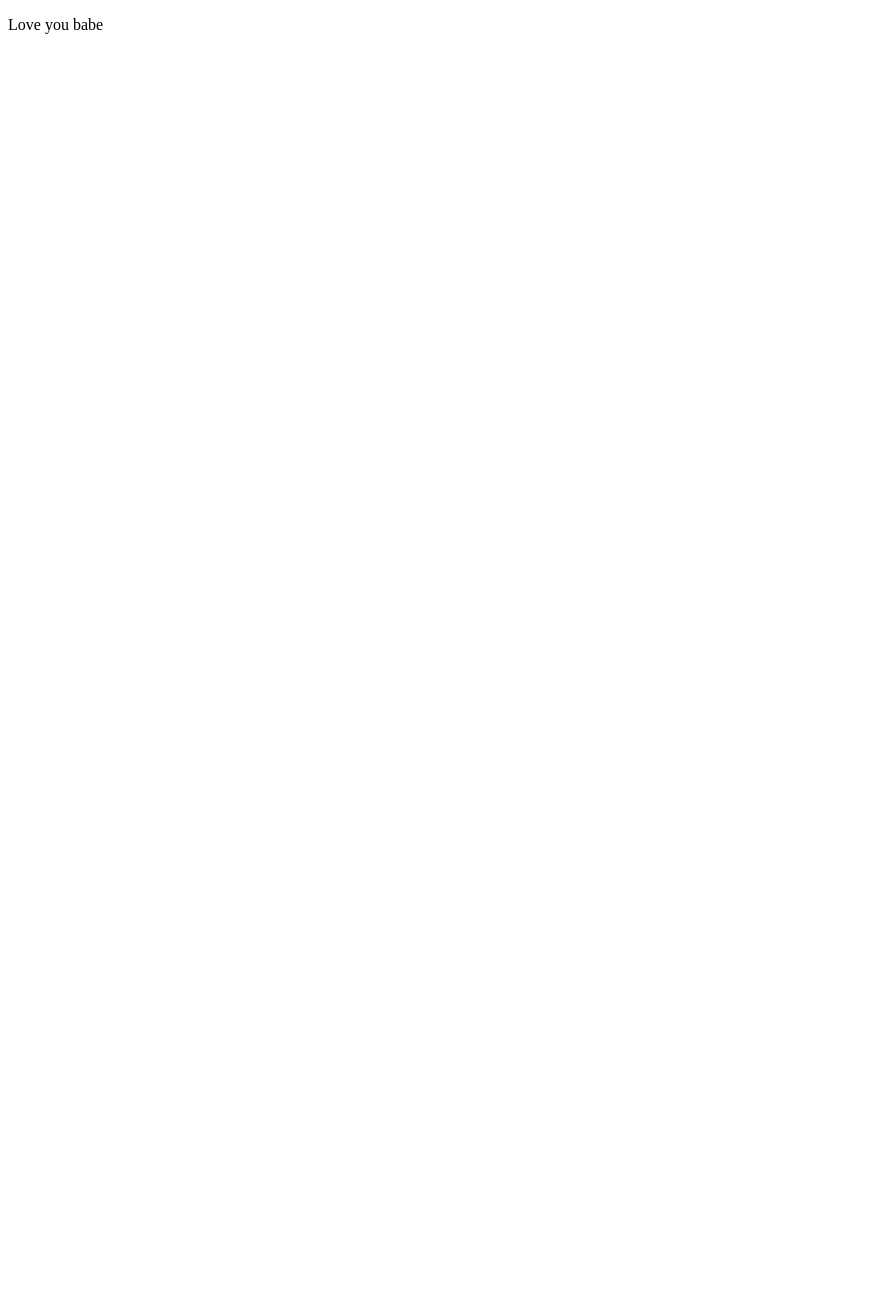
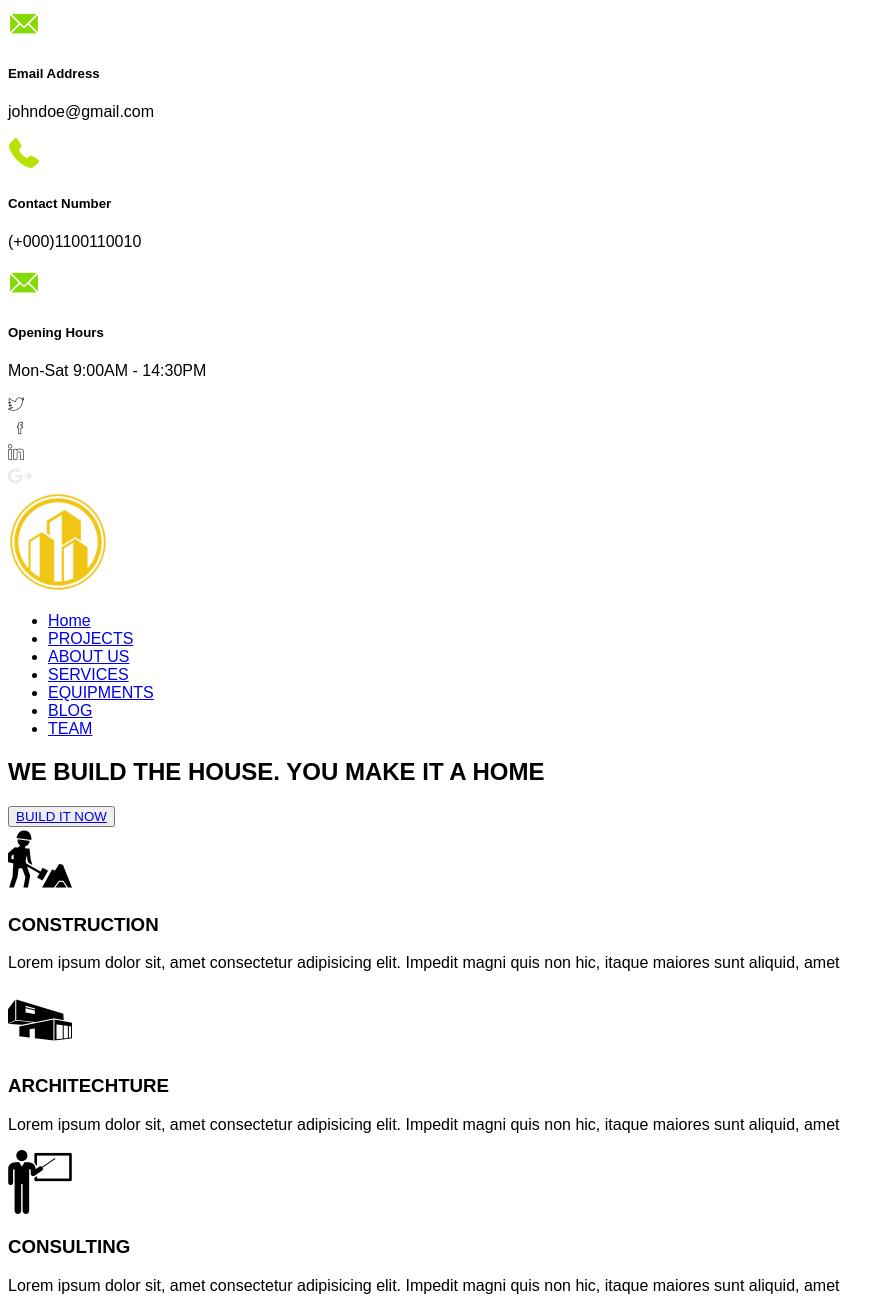
Before and after one commit to klint12/trial, a plain HTML site: page index.html in a window 1280 px wide. Shown: the whole page, without its empty margins (0-895 px from the left). Before the commit the page ends 800 px from the top, so only its background shows below. Drawn offline with Linux system fonts and the light colour scheme.

Commit message:
made changes in html

```diff
--- a/index.html
+++ b/index.html
@@ -5,8 +5,73 @@
     <meta http-equiv="X-UA-Compatible" content="IE=edge">
     <meta name="viewport" content="width=device-width, initial-scale=1.0">
     <title>Document</title>
+    <link rel="stylesheet" href="style.css">
 </head>
 <body>
-    <p>Love you babe</p>
+   <div class="container">
+   <section class="header">
+    <div class="left-header">
+        <div class="email"><img src="email.png" alt="">
+        <h5>Email Address</h5><p>johndoe@gmail.com</p></div>
+
+        <div class="contact"><img src="phone-call.png" alt="">
+            <h5>Contact Number</h5><p>(+000)1100110010</p></div>
+
+            <div class="phone"><img src="email.png" alt="">
+                <h5>Opening Hours</h5><p>Mon-Sat 9:00AM - 14:30PM</p></div>
+    </div>
+    <div class="right-header">
+        <div><img src="twitter.png" alt=""></div>
+        <div><img src="facebook.png" alt=""></div>
+        <div><img src="linkedin.png" alt=""></div>
+        <div><img src="google-plus.png" alt=""></div>
+    </div>
+   </section>
+
+   <section class="nav-bar">
+    <div class="right-nav-bar"><img src="logo.png" alt="" height="100px"></div>
+    <div class="left-nav-bar">
+        <ul class="nav">
+            <li><a href="#">Home</a></li>
+            <li><a href="#">PROJECTS</a></li>
+            <li><a href="#">ABOUT US</a></li>
+            <li><a href="#">SERVICES</a></li>
+            <li><a href="#">EQUIPMENTS</a></li>
+            <li><a href="#">BLOG</a></li>
+            <li><a href="#">TEAM</a></li>
+        </ul>
+    </div>
+   </section>
+
+   <section class="main">
+    <h1>WE BUILD THE HOUSE. YOU MAKE IT A HOME</h1>
+    <BUtton class="btn"><a href="#">BUILD IT NOW</a></BUtton>
+    <div class="rect-boxs">
+    <div class="cont">
+        <img src="worker.png" alt="">
+        <div> <h3>CONSTRUCTION</h3>
+            <P>Lorem ipsum dolor sit, amet consectetur adipisicing elit. Impedit magni quis non hic, itaque maiores sunt aliquid, amet</P>
+        </div>
+
+        <div class="arch">
+            <img src="architecture.png" alt="">
+            <div> <h3>ARCHITECHTURE</h3>
+                <P>Lorem ipsum dolor sit, amet consectetur adipisicing elit. Impedit magni quis non hic, itaque maiores sunt aliquid, amet</P>
+            </div>
+
+            <div class="cont">
+                <img src="teach.png" alt="">
+                <div> <h3>CONSULTING</h3>
+                    <P>Lorem ipsum dolor sit, amet consectetur adipisicing elit. Impedit magni quis non hic, itaque maiores sunt aliquid, amet</P>
+                </div>
+    </div>
+    <div></div>
+    <div></div>
+  </div>
+
+</section>
+
+   </div>
+    <script src="script.js"></script>
 </body>
 </html>
--- a/style.css
+++ b/style.css
@@ -1,3 +1,5 @@
-p{
-    color:brown
+ html, body{
+ box-sizing: border-box;
+ font-family: sans-serif;
+
 }
```
Also changed, not shown: architecture.png (added), email.png (added), facebook.png (added), google-plus.png (added), linkedin.png (added), logo.png (added), phone-call.png (added), teach.png (added), time.png (added), twitter.png (added), worker.png (added), 2 other files.
